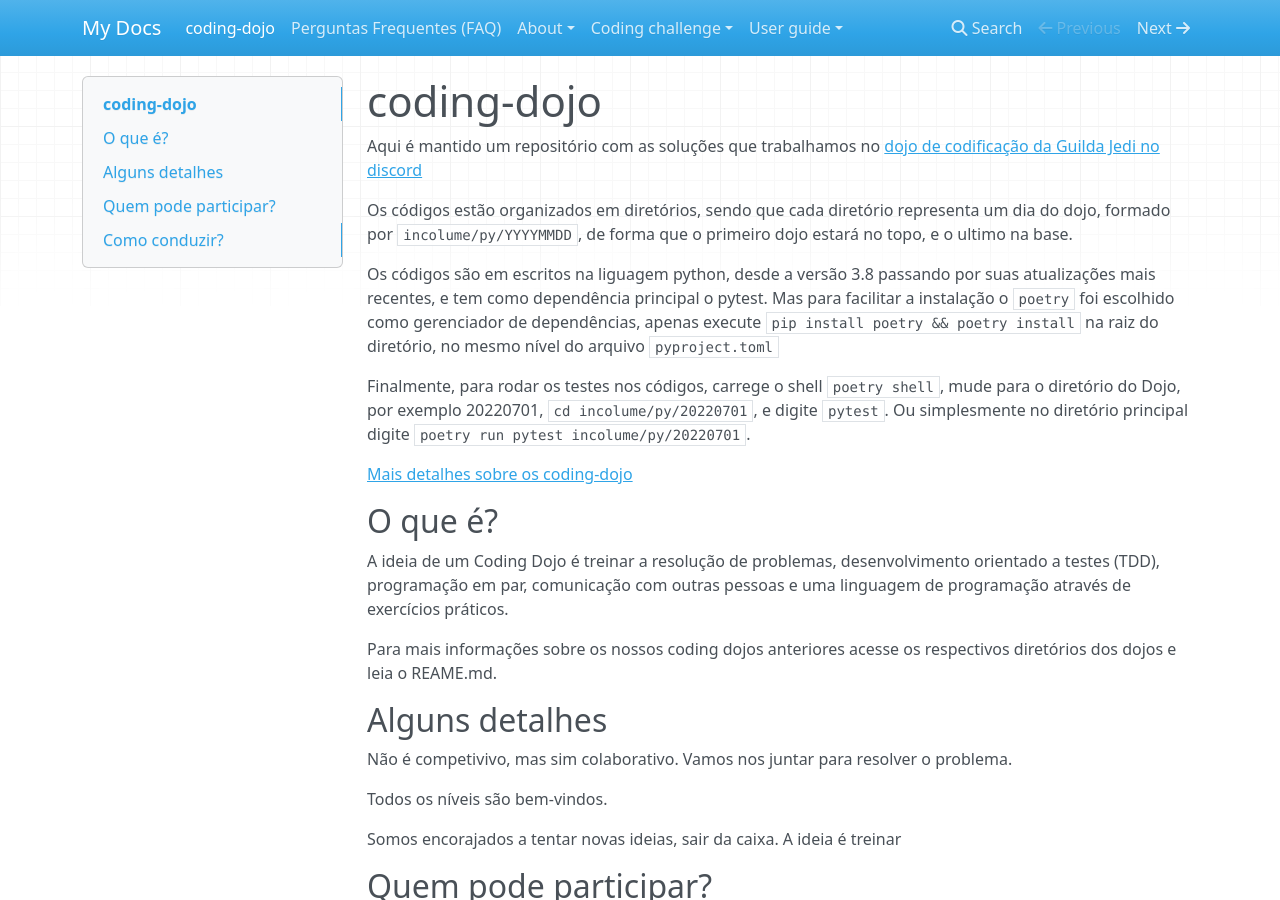
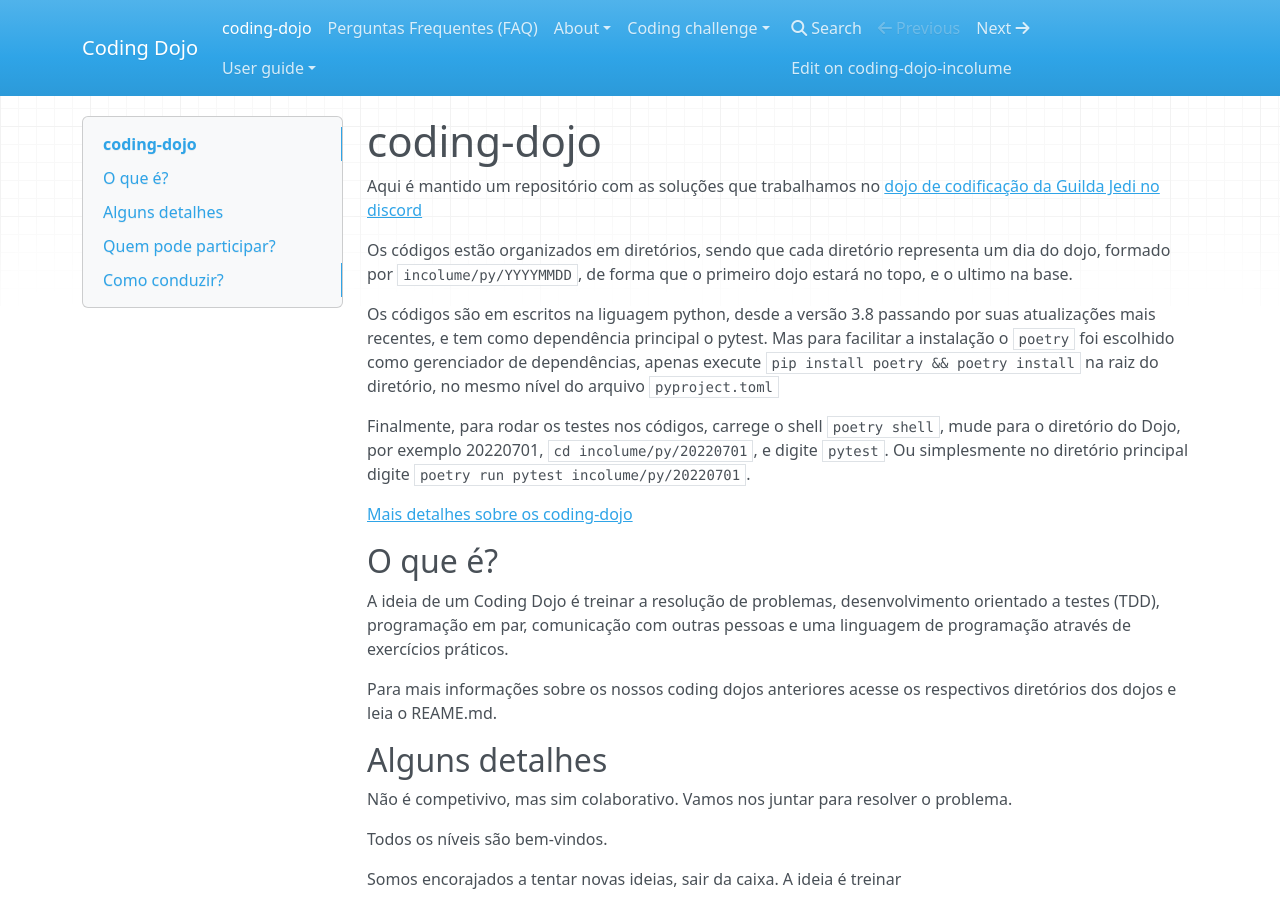
Before and after one commit to incolume-jedi/coding-dojo, an MkDocs documentation site: the page built from docs/index.md, in a window 1280 px wide and 900 px high. Built offline with MkDocs 1.6.1, drawn with Linux system fonts in a browser that asks for light colours; nearby versions of some CDN libraries.

Commit message:
docs: #109 configurado parametros MKDocs

```diff
--- a/mkdocs.yml
+++ b/mkdocs.yml
@@ -1 +1,4 @@
-site_name: My Docs
+site_name: Coding Dojo
+repo_url: https://github.com/incolume-jedi/coding-dojo/
+repo_name: coding-dojo-incolume
+edit_uri: tree/dev/docs
```
